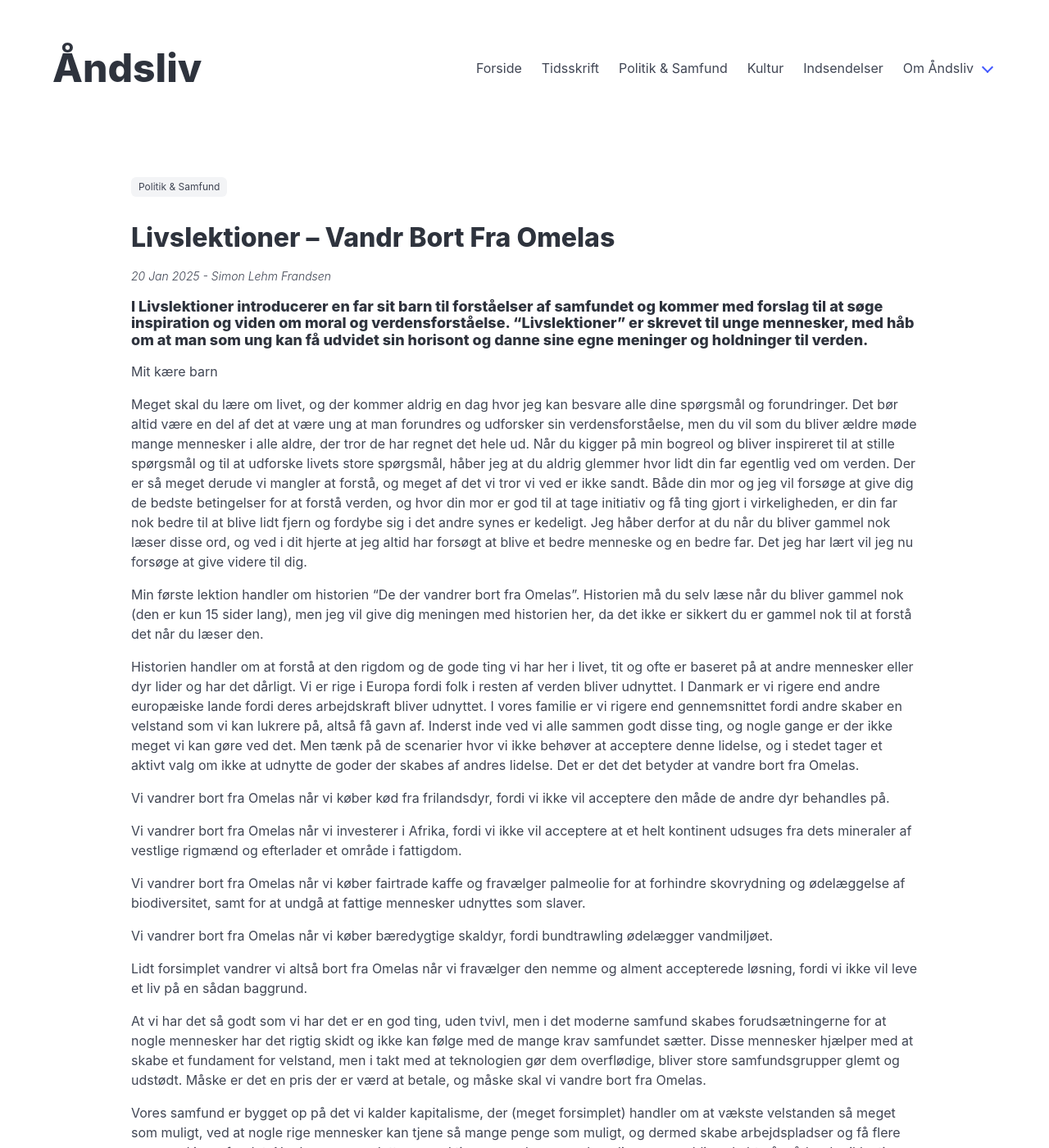
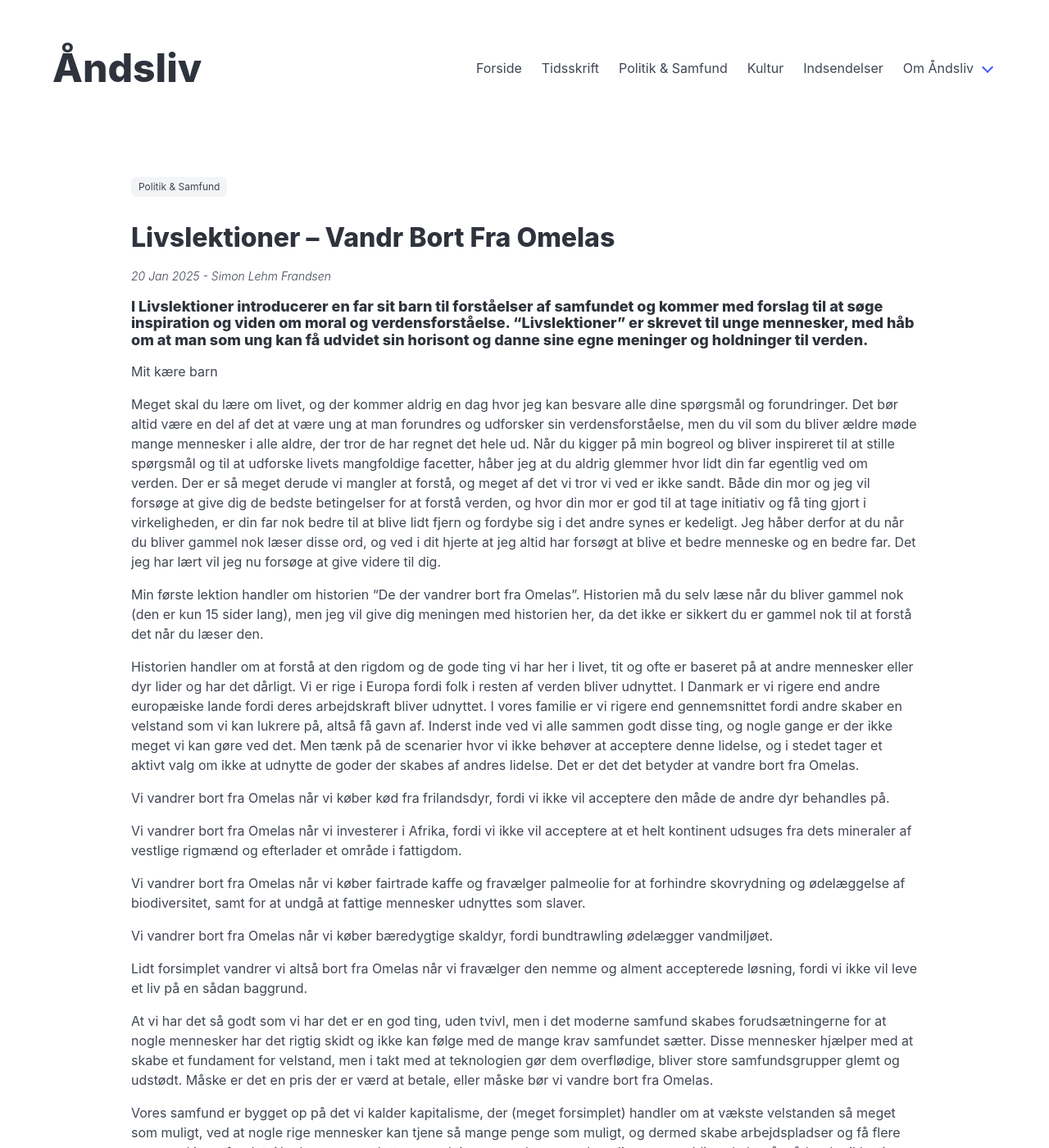
Before and after one commit to Aandsliv/aandsliv, a Jekyll site: the page built from src/_posts/2025-01-20-Livslektioner-–-Vandr-bort-fra-Omelas.md, in a window 1280 px wide and 1400 px high. Shown: the whole window at 82% size. Built offline with Jekyll 4.4.1, drawn with Linux system fonts in a browser that asks for light colours.

Commit message:
Update 2025-01-20-Livslektioner-–-Vandr-bort-fra-Omelas.md (#152)

```diff
--- a/src/_posts/2025-01-20-Livslektioner-–-Vandr-bort-fra-Omelas.md
+++ b/src/_posts/2025-01-20-Livslektioner-–-Vandr-bort-fra-Omelas.md
@@ -8,7 +8,7 @@ subsection: politik-og-samfund
 
 Mit kære barn
 
-Meget skal du lære om livet, og der kommer aldrig en dag hvor jeg kan besvare alle dine spørgsmål og forundringer. Det bør altid være en del af det at være ung at man forundres og udforsker sin verdensforståelse, men du vil som du bliver ældre møde mange mennesker i alle aldre, der tror de har regnet det hele ud. Når du kigger på min bogreol og bliver inspireret til at stille spørgsmål og til at udforske livets store spørgsmål, håber jeg at du aldrig glemmer hvor lidt din far egentlig ved om verden. Der er så meget derude vi mangler at forstå, og meget af det vi tror vi ved er ikke sandt. Både din mor og jeg vil forsøge at give dig de bedste betingelser for at forstå verden, og hvor din mor er god til at tage initiativ og få ting gjort i virkeligheden, er din far nok bedre til at blive lidt fjern og fordybe sig i det andre synes er kedeligt. Jeg håber derfor at du når du bliver gammel nok læser disse ord, og ved i dit hjerte at jeg altid har forsøgt at blive et bedre menneske og en bedre far. Det jeg har lært vil jeg nu forsøge at give videre til dig.
+Meget skal du lære om livet, og der kommer aldrig en dag hvor jeg kan besvare alle dine spørgsmål og forundringer. Det bør altid være en del af det at være ung at man forundres og udforsker sin verdensforståelse, men du vil som du bliver ældre møde mange mennesker i alle aldre, der tror de har regnet det hele ud. Når du kigger på min bogreol og bliver inspireret til at stille spørgsmål og til at udforske livets mangfoldige facetter, håber jeg at du aldrig glemmer hvor lidt din far egentlig ved om verden. Der er så meget derude vi mangler at forstå, og meget af det vi tror vi ved er ikke sandt. Både din mor og jeg vil forsøge at give dig de bedste betingelser for at forstå verden, og hvor din mor er god til at tage initiativ og få ting gjort i virkeligheden, er din far nok bedre til at blive lidt fjern og fordybe sig i det andre synes er kedeligt. Jeg håber derfor at du når du bliver gammel nok læser disse ord, og ved i dit hjerte at jeg altid har forsøgt at blive et bedre menneske og en bedre far. Det jeg har lært vil jeg nu forsøge at give videre til dig.
 
 Min første lektion handler om historien “De der vandrer bort fra Omelas”. Historien må du selv læse når du bliver gammel nok (den er kun 15 sider lang), men jeg vil give dig meningen med historien her, da det ikke er sikkert du er gammel nok til at forstå det når du læser den.
 
@@ -24,7 +24,7 @@ Vi vandrer bort fra Omelas når vi køber bæredygtige skaldyr, fordi bundtrawli
 
 Lidt forsimplet vandrer vi altså bort fra Omelas når vi fravælger den nemme og alment accepterede løsning, fordi vi ikke vil leve et liv på en sådan baggrund.
 
-At vi har det så godt som vi har det er en god ting, uden tvivl, men i det moderne samfund skabes forudsætningerne for at nogle mennesker har det rigtig skidt og ikke kan følge med de mange krav samfundet sætter. Disse mennesker hjælper med at skabe et fundament for velstand, men i takt med at teknologien gør dem overflødige, bliver store samfundsgrupper glemt og udstødt. Måske er det en pris der er værd at betale, og måske skal vi vandre bort fra Omelas.
+At vi har det så godt som vi har det er en god ting, uden tvivl, men i det moderne samfund skabes forudsætningerne for at nogle mennesker har det rigtig skidt og ikke kan følge med de mange krav samfundet sætter. Disse mennesker hjælper med at skabe et fundament for velstand, men i takt med at teknologien gør dem overflødige, bliver store samfundsgrupper glemt og udstødt. Måske er det en pris der er værd at betale, eller måske bør vi vandre bort fra Omelas.
 
 Vores samfund er bygget op på det vi kalder kapitalisme, der (meget forsimplet) handler om at vækste velstanden så meget som muligt, ved at nogle rige mennesker kan tjene så mange penge som muligt, og dermed skabe arbejdspladser og få flere penge ud i samfundet. Nogle gange er dette en god ting, og andre gange kan disse penge blive skabt på måder der ikke tjener andre formål end penge for pengenes skyld. Vi må her overveje om vi skal vandre bort fra Omelas.
 
```
